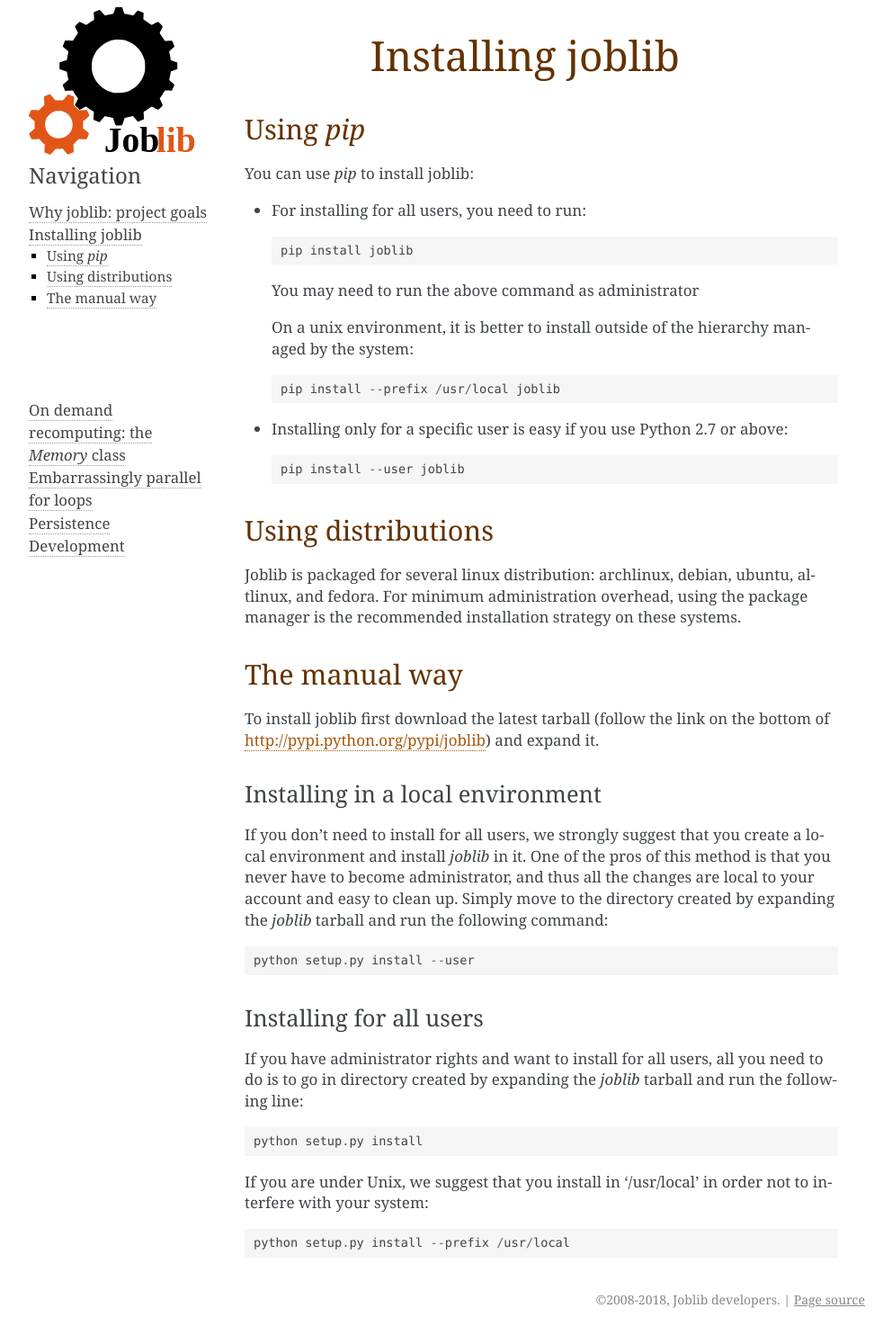
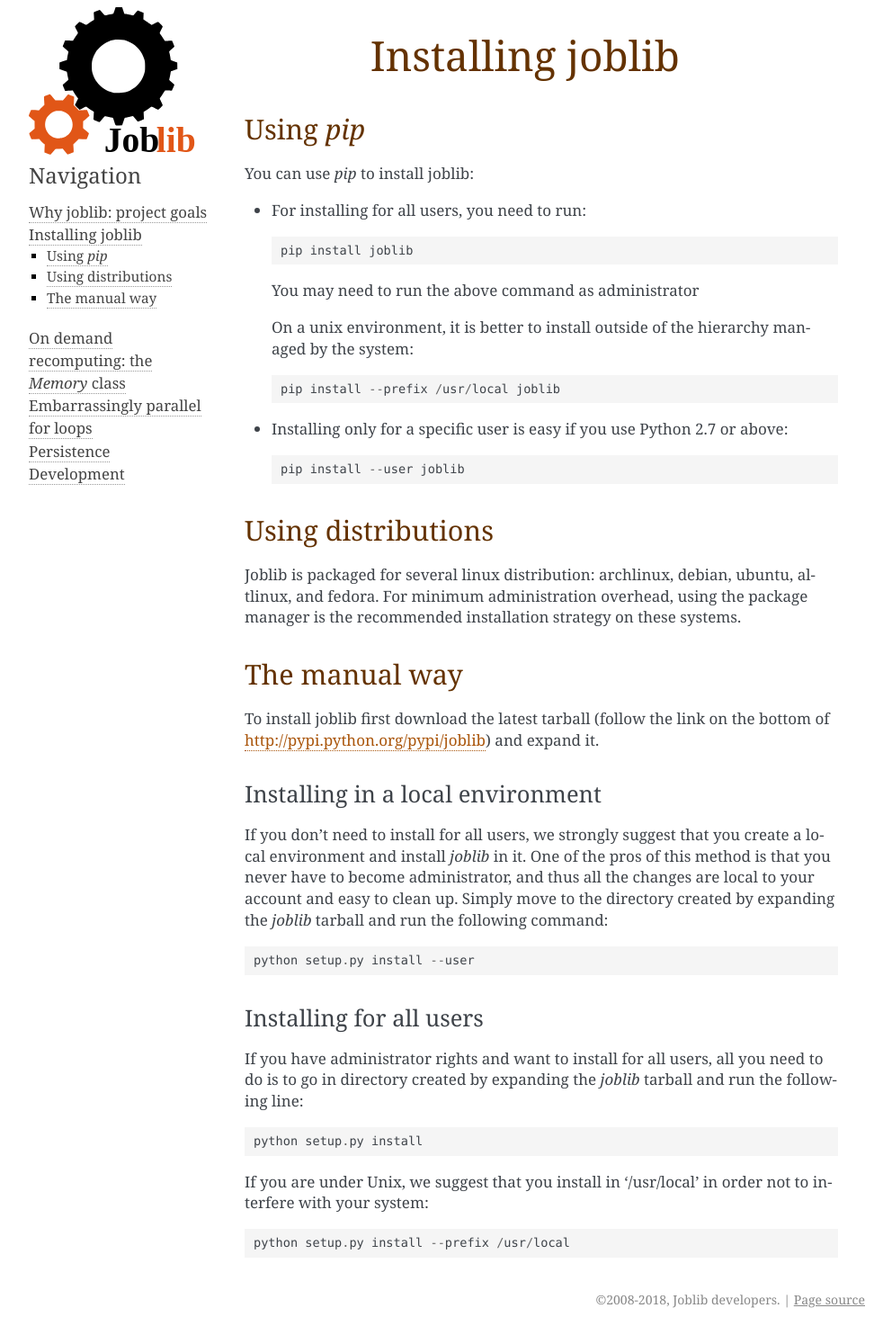
Before and after one commit to joblib/joblib, a Sphinx documentation site: the page built from doc/installing.rst, in a window 1280 px wide. Shown: the whole page at 90% size, without its empty margins (148-1140 px from the left). Built offline with Sphinx 7.4.7, drawn with Linux system fonts in a browser that asks for light colours; formulas are drawn with MathJax 3; pages that are not in the unit, such as notebooks, are missing from menus.

Commit message:
CSS: fix verticle space on RTD (#646)

```diff
--- a/doc/_static/custom.css
+++ b/doc/_static/custom.css
@@ -45,3 +45,8 @@ div.body table.docutils td{
 div.sphinxsidebarwrapper ul:last-of-type {
     margin-bottom: 100px;
 }
+
+/* But don't apply this to nested ul */
+div.sphinxsidebarwrapper ul ul:last-of-type {
+    margin-bottom: 20px;
+}
```
